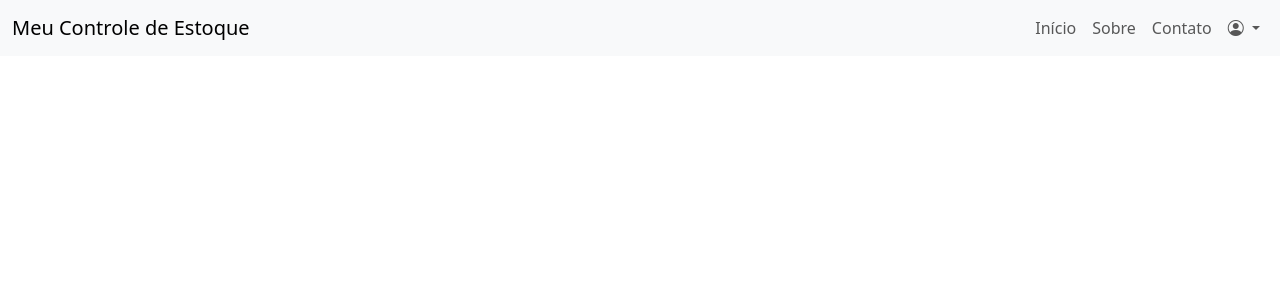
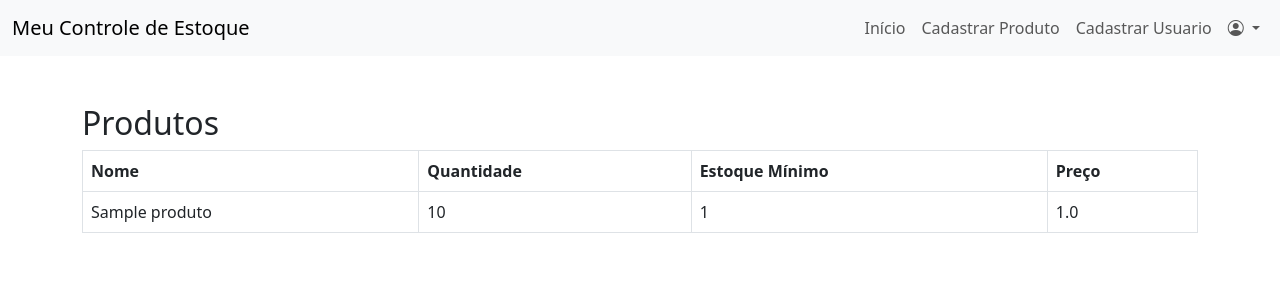
Before and after one commit to estudoalexandre/projeto-estoque-fecaf, a Flask app: page / in a window 1280 px wide. Shown: the top 300 px of the page. Run offline with Flask 3, Linux system fonts and the light colour scheme; a user stored in the database is signed in; tables that the repository leaves empty hold one stand-in row (values such as "Sample post"); some libraries are stand-ins or nearby versions.

Commit message:
Metodo cadastrar e listar produtos para usuario comum funcionando

```diff
--- a/app/routes.py
+++ b/app/routes.py
@@ -2,7 +2,7 @@
 from flask import Blueprint, render_template, request, redirect, url_for, flash, abort
 from flask_login import login_user, current_user, logout_user, login_required
 from werkzeug.security import check_password_hash, generate_password_hash
-from app.models import Usuario
+from app.models import Usuario, Produto
 from app import db
 
 bp = Blueprint('routes', __name__)
@@ -10,7 +10,9 @@ bp = Blueprint('routes', __name__)
 @bp.route('/')
 @login_required
 def index():
-    return render_template('dashboard.html')
+    todos_produtos = Produto.query.order_by(Produto.id).all()
+    print(todos_produtos)  # Isso vai mostrar os produtos no terminal
+    return render_template('dashboard.html', todos_produtos=todos_produtos)
 
 @bp.route('/login/', methods=['GET', 'POST'])
 def login():
@@ -63,6 +65,33 @@ def logout():
         flash('Você foi desconectado com sucesso!', 'success')
         return redirect(url_for('routes.login'))
 
+
+@bp.route('/cadastrar_produto/', methods=['GET', 'POST'])
+@login_required
+def cadastrar_produto():
+    if request.method == 'POST':
+        nome = request.form.get('nome')
+        quantidade = request.form.get('quantidade')
+        minimo_estoque = request.form.get('minimo_estoque')
+        preco_unitario = request.form.get('preco_unitario')
+
+        novo_produto = Produto(nome=nome, quantidade=quantidade, minimo_estoque=minimo_estoque, preco_unitario=preco_unitario)
+        db.session.add(novo_produto)
+        db.session.commit()
+        flash('Produto cadastrado com sucesso!', 'success')
+        return redirect(url_for('routes.cadastrar_produto'))
+    return render_template('cadastrar_produtos.html')
+
+@bp.route('/listar_produtos/')
+def listar_produtos():
+    if current_user.nivel_funcao != 'administrador':
+        abort(403)
+    todos_produtos = Produto.query.order_by(Produto.id).all()
+    print(todos_produtos)  # Isso vai mostrar os produtos no terminal
+    return render_template('dashboard.html', todos_produtos=todos_produtos)
+
+
+
 @bp.errorhandler(403)
 def forbidden_error(error):
     return render_template('403.html', message="Acesso negado. Apenas administradores podem registrar novos usuários!"), 403
--- a/app/templates/base.html
+++ b/app/templates/base.html
@@ -29,10 +29,10 @@
                         <a class="nav-link" href="#">Início</a>
                     </li>
                     <li class="nav-item">
-                        <a class="nav-link" href="#">Sobre</a>
+                        <a class="nav-link" href="#">Cadastrar Produto</a>
                     </li>
                     <li class="nav-item">
-                        <a class="nav-link" href="#">Contato</a>
+                        <a class="nav-link" href="{{ url_for('routes.registrar_usuario_comum')}}">Cadastrar Usuario</a>
                     </li>
 
                     <!-- Dropdown do Perfil -->
--- a/app/templates/dashboard.html
+++ b/app/templates/dashboard.html
@@ -1 +1,29 @@
 {% extends 'base.html' %}
+
+{% block content %}
+<div class="container mt-5">
+    <h2>Produtos</h2>
+    <table class="table table-bordered">
+        <thead class="thead-dark">
+            <tr>
+                <th>Nome</th>
+                <th>Quantidade</th>
+                <th>Estoque Mínimo</th>
+                <th>Preço</th>
+            </tr>
+        </thead>
+        <tbody>
+            {% for produto in todos_produtos %}
+            <tr>
+                <td>{{ produto.nome }}</td>
+                <td>{{ produto.quantidade }}</td>
+                <td>{{ produto.minimo_estoque }}</td>
+                <td>{{ produto.preco_unitario }}</td>
+            </tr>
+            {% endfor %}
+        </tbody>
+    </table>
+</div>
+
+
+{% endblock %}
```
Also changed, not shown: app/templates/cadastrar_produtos.html (added, +29 -0 lines), app/templates/editar_produtos.html (added).
